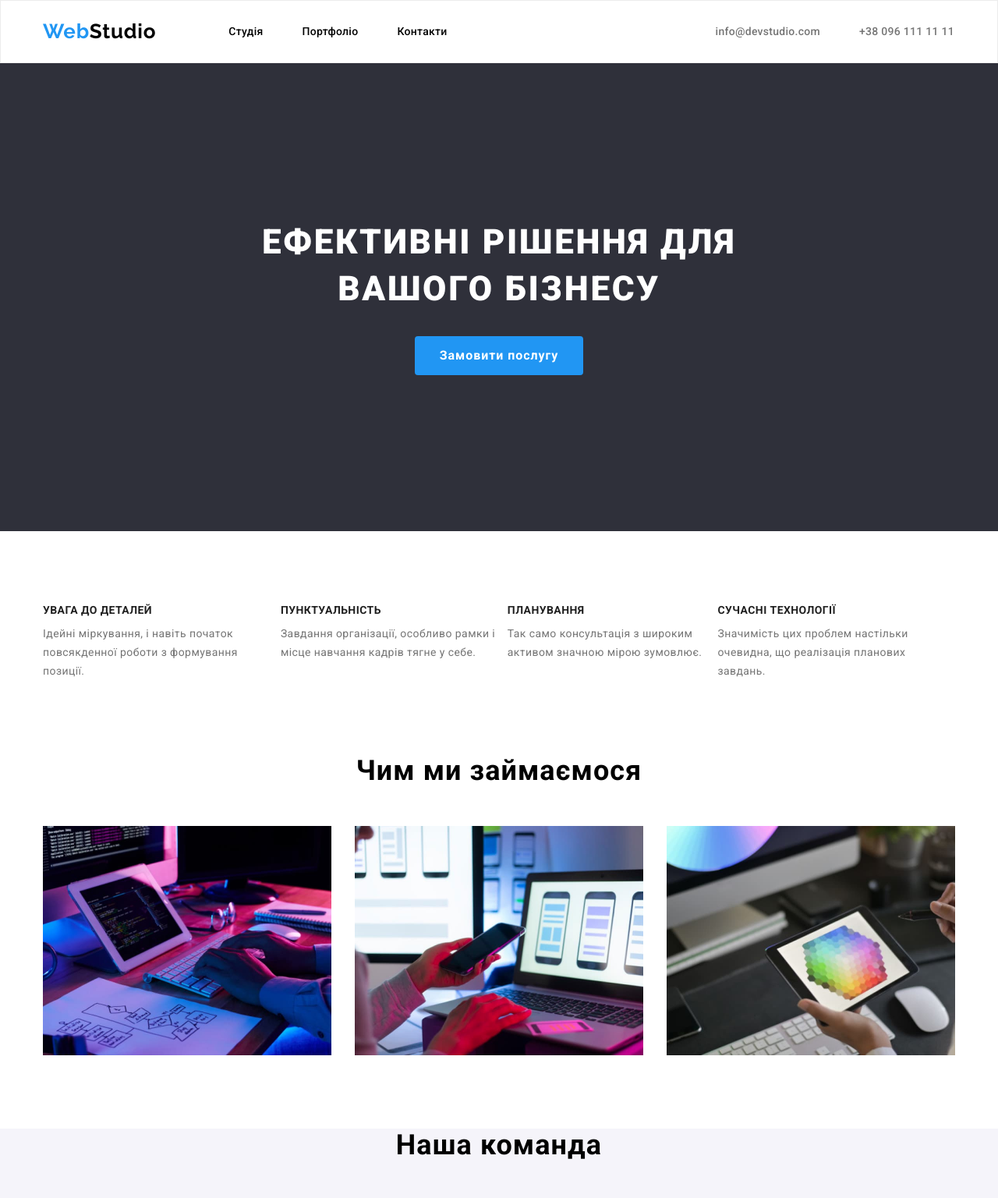
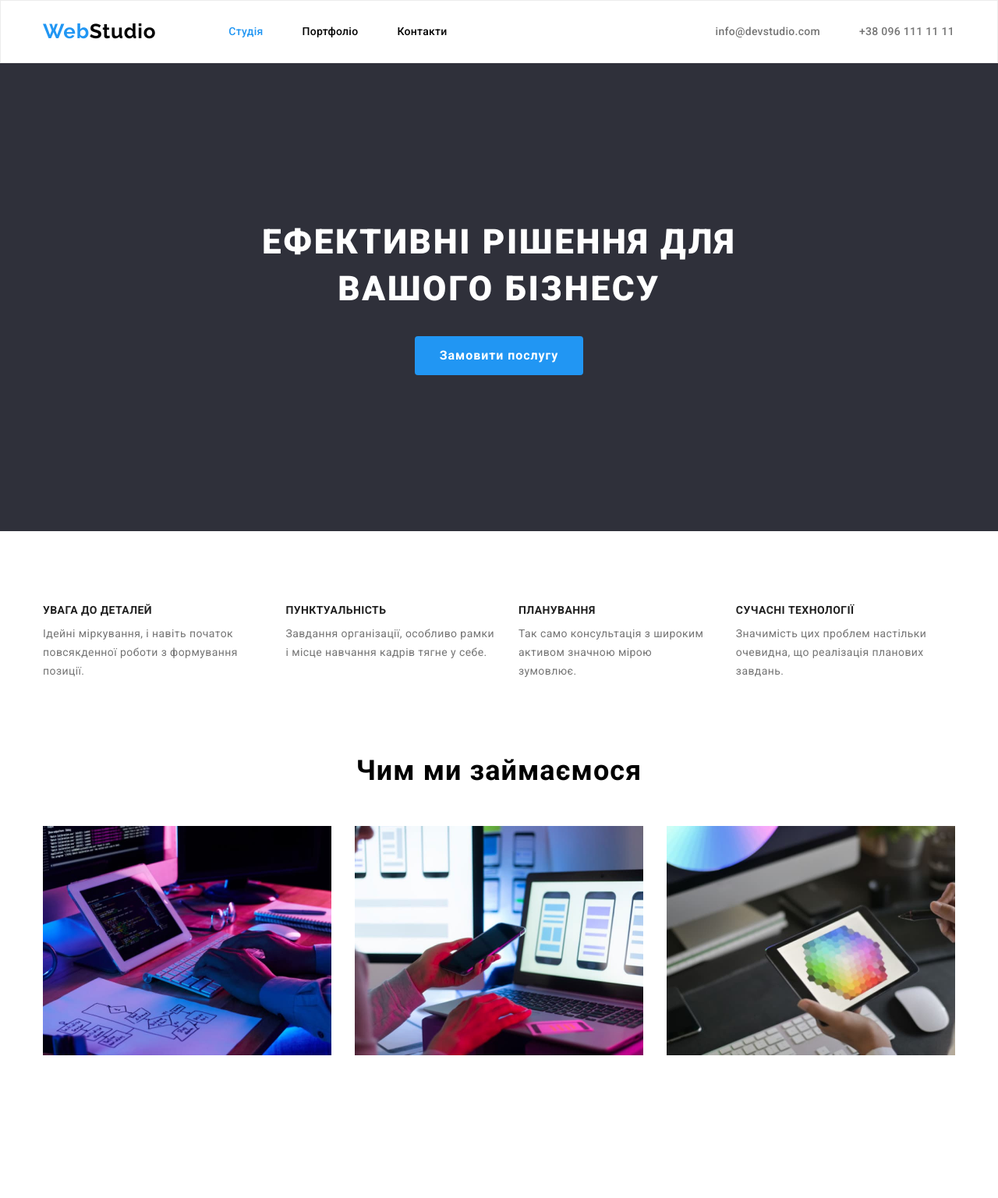
Before and after one commit to havrylenkovs/goit-markup-hw-03, a plain HTML site: page index.html in a window 1280 px wide. Shown: the top 1536 px of the page at 78% size. Drawn offline with nearby package versions, Linux system fonts and the light colour scheme.

Commit message:
final update

```diff
--- a/css/styles.css
+++ b/css/styles.css
@@ -54,6 +54,10 @@ body {
 .button-main,
 .buttons-portfolio-item {
   cursor: pointer;
+}
+
+.link.current {
+  color: var(--accent-color);
 }
 
 /* *********************************HEADER**************************/
@@ -212,12 +216,17 @@ body {
   background-color: #188ce8;
 }
 
-.future {
-  padding: 94px 15px;
+
+/* ***********************************ПЕРЕВАГИ************************************** */
+
+.features {
+  padding-top: 94px;
+  padding-bottom: 0;
 }
 
 .feature-header {
   display: flex;
+  gap: 30px;
 }
 
 .feuture-item {
@@ -244,6 +253,11 @@ body {
   font-size: 14px;
   line-height: 1.71;
   letter-spacing: 0.03em;
+}
+
+.tittle-works {
+  padding-bottom: 94px;
+  padding-top: 94px;
 }
 
 .title-works-container {
@@ -275,6 +289,8 @@ body {
 
 .title-command {
   background-color: var(--background-head-color);
+  padding-top: 94px;
+  padding-bottom: 94px;
 }
 
 .title-command-list {
@@ -374,6 +390,11 @@ span.logo-footer-accent {
 
 /* *********************************PORTFOLIO****************************/
 
+.portfolio-main{
+  padding-top: 94px;
+  padding-bottom: 94px;
+}
+
 .buttons-list {
   display: flex;
   justify-content: center;
@@ -396,13 +417,14 @@ span.logo-footer-accent {
 
 .projects-container {
   padding: 20px 24px;
-  border-top: 1px solid var(--container-border-color);
   border-left: 1px solid var(--container-border-color);
   border-right: 1px solid var(--container-border-color);
   border-bottom: 1px solid var(--container-border-color);
 }
 
 .buttons-portfolio-item {
+  padding: 6px 22px;
+
   font-family: inherit;
   font-weight: 500;
   font-size: 16px;
@@ -413,7 +435,6 @@ span.logo-footer-accent {
   text-decoration: none;
   border-color: transparent;
   border-radius: 4px;
-  padding: 6px 22px;
 }
 
 .header-button-portfolio {
--- a/index.html
+++ b/index.html
@@ -31,7 +31,7 @@
           >
           <ul class="menu list">
             <li class="menu-header-item">
-              <a class="menu-item link" href="./index.html">Студія</a>
+              <a class="menu-item link current" href="./index.html">Студія</a>
             </li>
             <li class="menu-header-item">
               <a class="menu-item link" href="./portfolio.html">Портфоліо</a>
@@ -64,7 +64,7 @@
         <h1 class="title">Ефективні рішення для вашого бізнесу</h1>
         <button class="button-main" type="button">Замовити послугу</button>
       </section>
-      <section class="future">
+      <section class="features">
         <div class="container">
           <h2 class="visually-hidden">Переваги</h2>
           <ul class="feature-header list">
```
Also changed, not shown: portfolio.html (+1 -1 lines).
